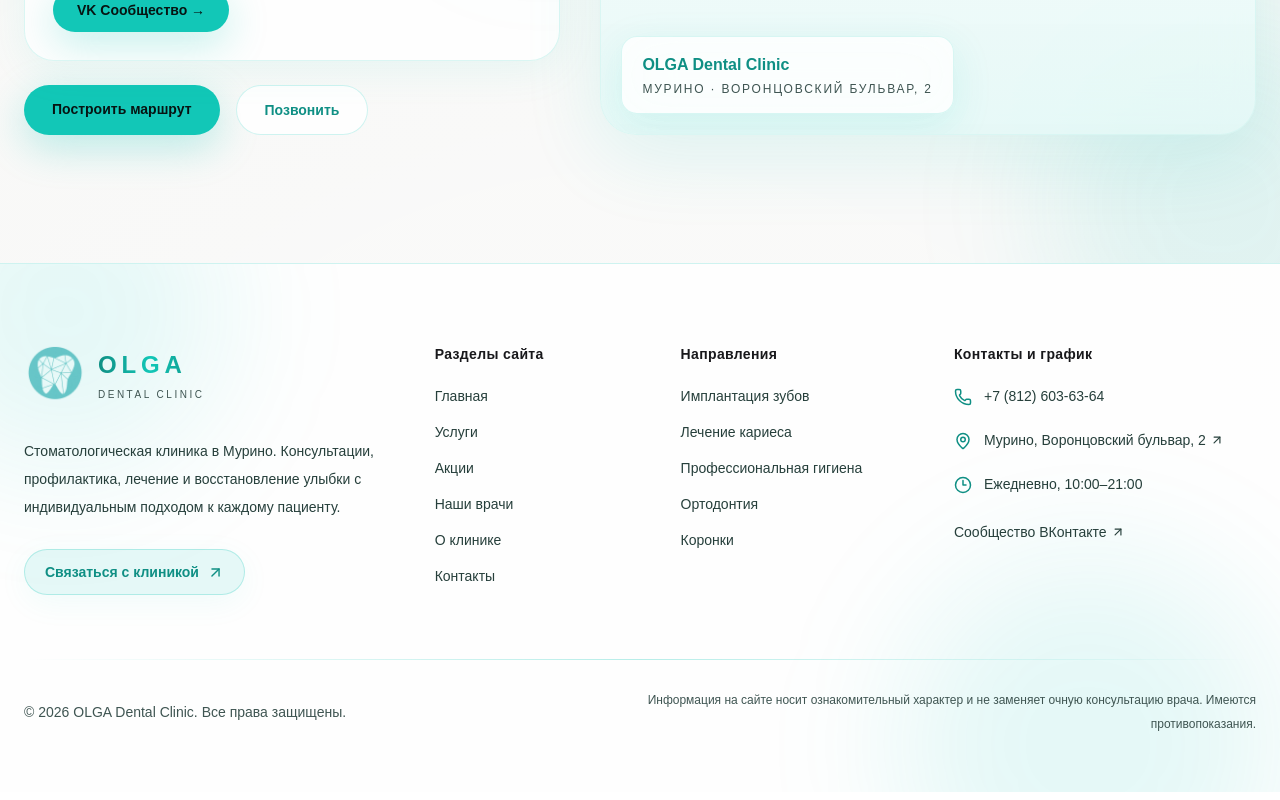
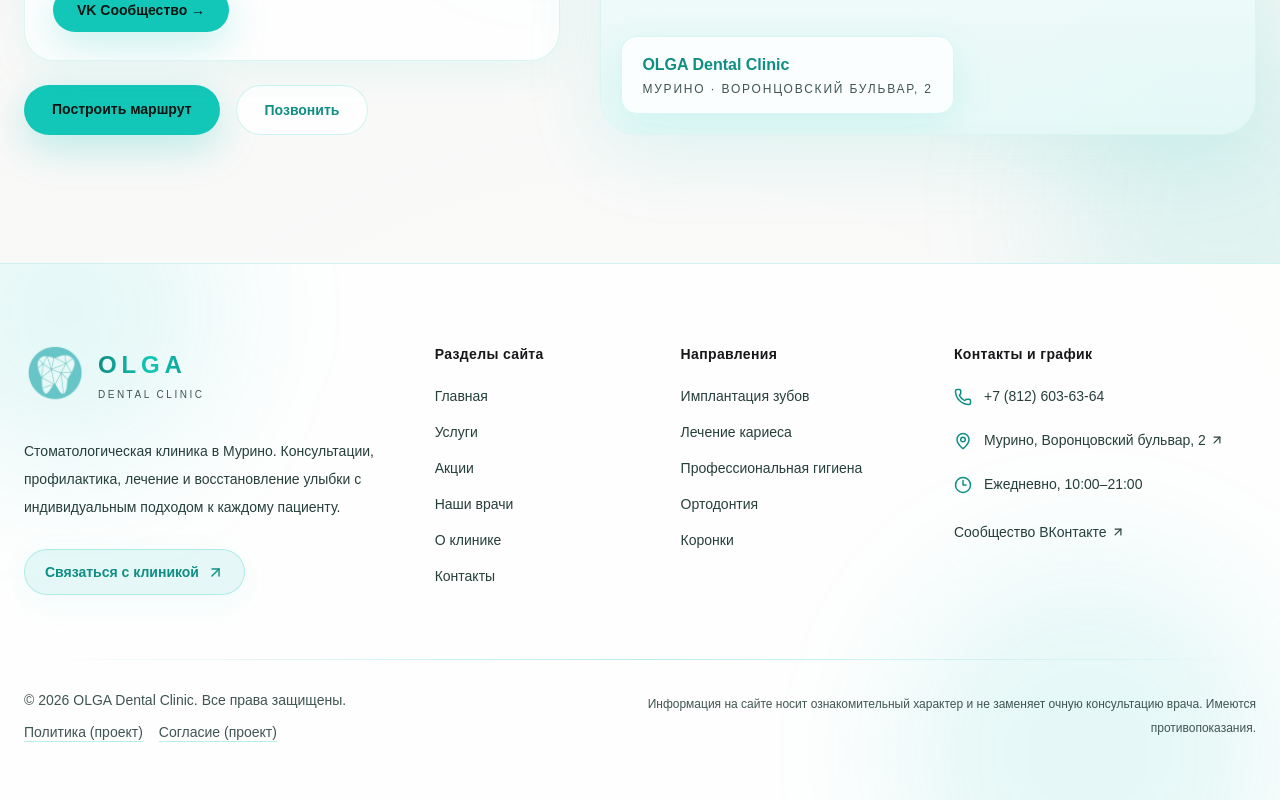
Before and after one commit to Islam999-sudo/olga-dental, a Next.js app: page / in a window 1280 px wide. Shown: the part 6166-6966 px from the top of the page. Built offline with nearby package versions, Linux system fonts and the light colour scheme.

Commit message:
feat: preview footer links to clearly labeled draft privacy and consent documents

```diff
--- a/components/layout/footer.tsx
+++ b/components/layout/footer.tsx
@@ -143,6 +143,10 @@ export function Footer() {
         <div className="flex flex-col gap-4 py-7 sm:flex-row sm:items-center sm:justify-between sm:gap-8">
           <p className="text-xs leading-6 text-[var(--text-muted)] sm:text-sm">
             © {year} OLGA Dental Clinic. Все права защищены.
+            <span className="mt-2 flex flex-wrap gap-x-4 gap-y-1">
+              <Link href="/privacy" className="underline decoration-[var(--accent-light)]/30 underline-offset-4 hover:text-[var(--accent)]">Политика (проект)</Link>
+              <Link href="/consent" className="underline decoration-[var(--accent-light)]/30 underline-offset-4 hover:text-[var(--accent)]">Согласие (проект)</Link>
+            </span>
           </p>
           <p className="max-w-2xl text-xs leading-6 text-[var(--text-muted)] sm:text-right">
             Информация на сайте носит ознакомительный характер и не заменяет
```
